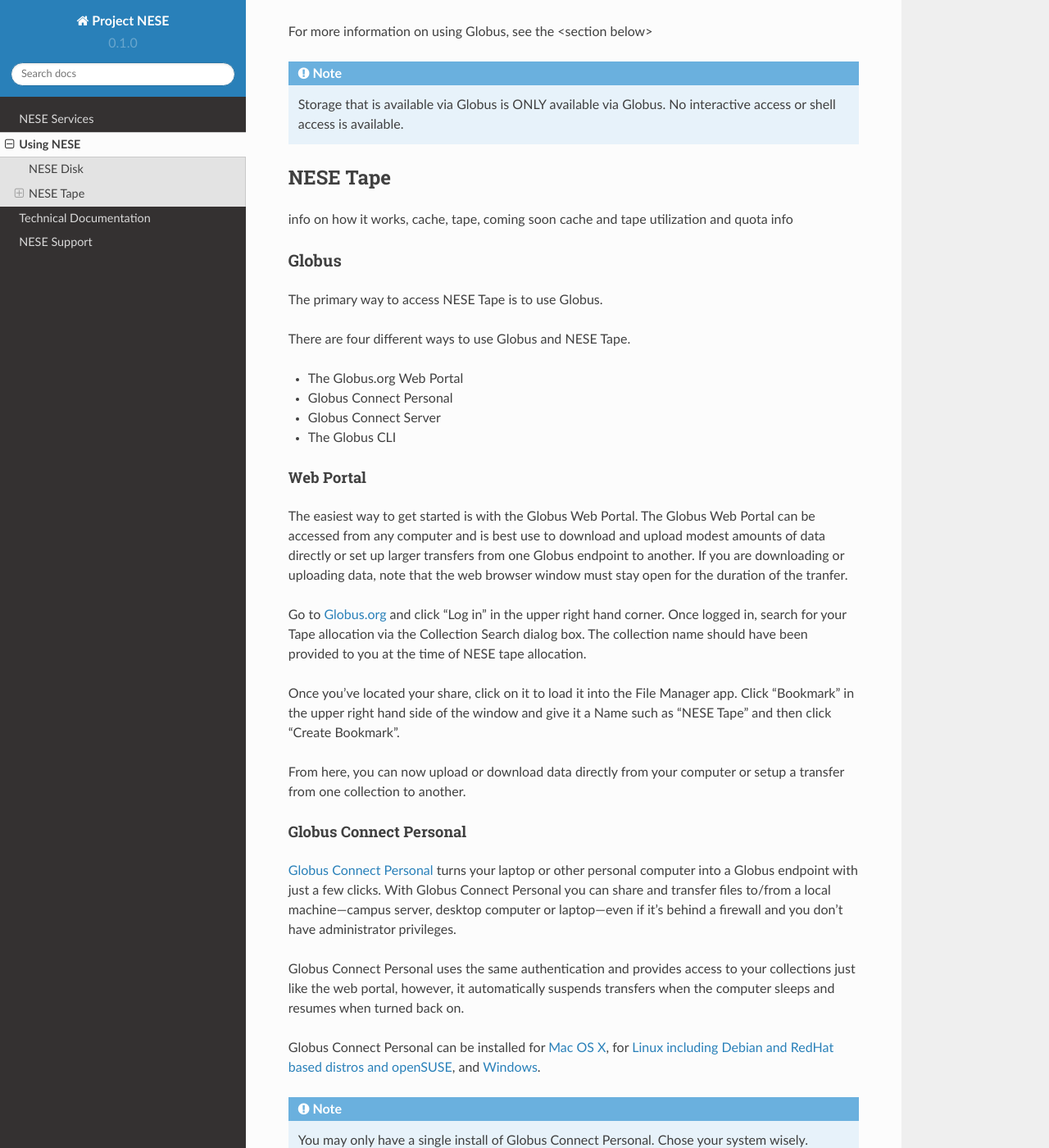
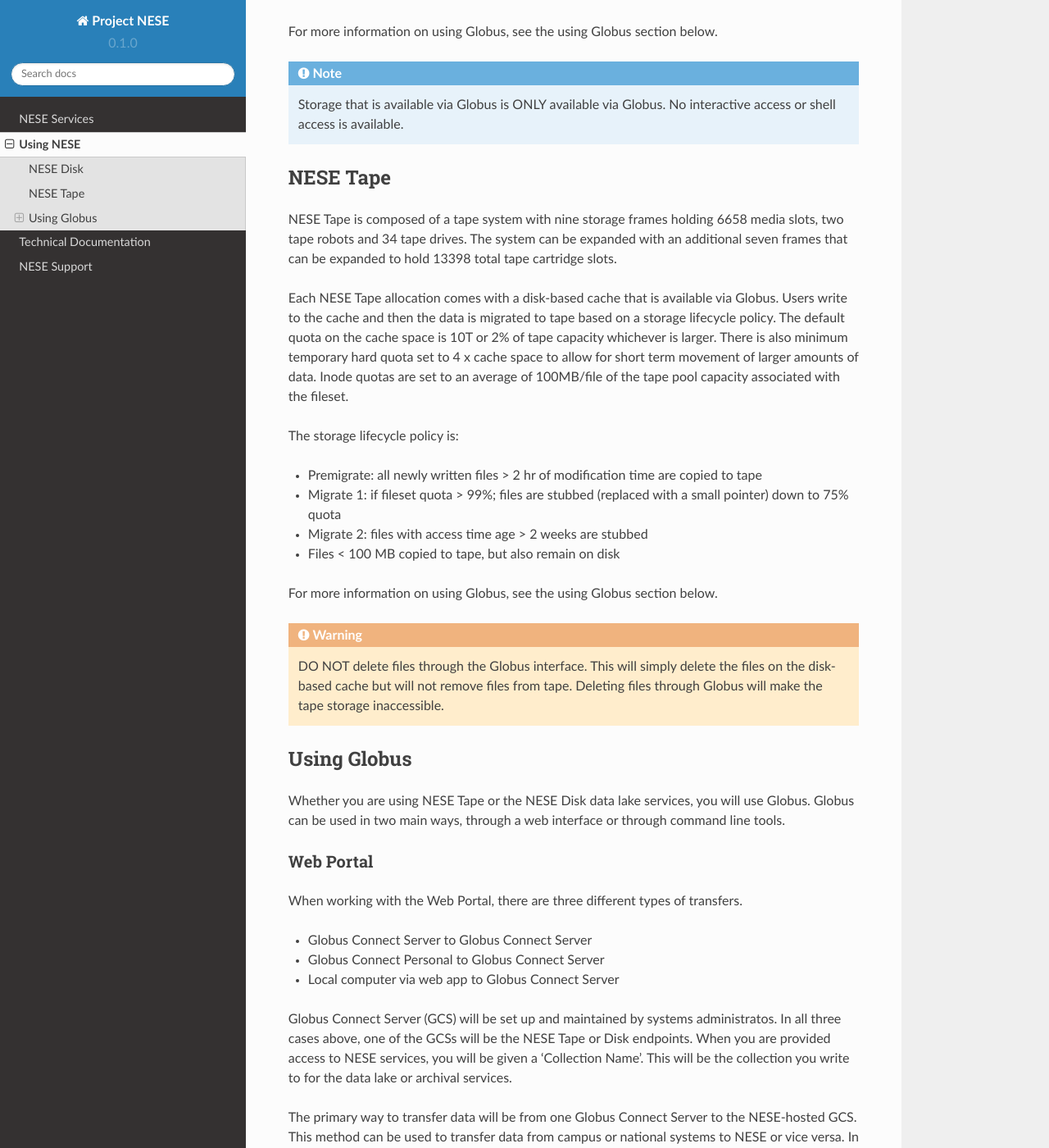
Before and after one commit to mghpcsim/rtd-nese, a Sphinx documentation site: the page built from docs/source/using-nese.rst, in a window 1280 px wide and 1400 px high, scrolled down 1034 px. Shown: the whole window at 82% size. Built offline with Sphinx 7.4.7 and the Read the Docs theme 2.0.0, drawn with Linux system fonts in a browser that asks for light colours; some of the changed text lies outside the part shown.

Commit message:
updating using nese with refactor globus section

```diff
--- a/docs/source/using-nese.rst
+++ b/docs/source/using-nese.rst
@@ -21,7 +21,7 @@
 
 .. note::
 
-	NESE Disk file services are not high-performance, parallel file system. If you need parallel
+	NESE Disk file services are not high-performance, parallel file systems. If you need parallel
 	or high IOPS I/O performance, stage your data to a $SCRATCH filesystem before submitting a job.
 
 For storage that is available via Globus, you will use Globus-enabled apps including the web applications,
@@ -40,8 +40,7 @@
 - place to send data that'll stay warm before going to NESE Tape
 
 
-For more information on using Globus,
-see the <section below>
+For more information on using Globus, see the using Globus section below.
 
 .. note::
 
@@ -54,53 +53,82 @@
 NESE Tape
 ---------
 
-info on how it works, cache, tape, coming soon cache and tape utilization and quota info
+NESE Tape is composed of a tape system with nine storage frames holding 6658 media slots,
+two tape robots and 34 tape drives. The system can be expanded with an additional seven frames
+that can be expanded to hold 13398 total tape cartridge slots.
+
+Each NESE Tape allocation comes with a disk-based cache that is available via Globus.
+Users write to the cache and then the data is migrated to tape based on a storage
+lifecycle policy. The default quota on the cache space is 10T or 2% of tape capacity whichever
+is larger. There is also minimum temporary hard quota set to 4 x cache
+space to allow for short term movement of larger amounts of data. Inode
+quotas are set to an average of 100MB/file of the tape pool capacity
+associated with the fileset.
+
+The storage lifecycle policy is:
+
+* Premigrate: all newly written files > 2 hr of modification time are copied to tape
+* Migrate 1: if fileset quota > 99%; files are stubbed (replaced with a small pointer) down to 75% quota
+* Migrate 2: files with access time age > 2 weeks are stubbed
+* Files < 100 MB copied to tape, but also remain on disk
+
+For more information on using Globus, see the using Globus section below.
 
 
-Globus
-^^^^^^
+.. warning::
 
-The primary way to access NESE Tape is to use Globus.
+        DO NOT delete files through the Globus interface. This will simply delete the files on the disk-based
+        cache but will not remove files from tape. Deleting files through Globus will make the tape storage
+        inaccessible.
 
-There are four different ways to use Globus and NESE Tape.
+Using Globus
+------------
 
-* The Globus.org Web Portal
-* Globus Connect Personal
-* Globus Connect Server
-* The Globus CLI
+Whether you are using NESE Tape or the NESE Disk data lake services, you will use Globus.
+Globus can be used in two main ways, through a web interface or through command line tools.
 
 Web Portal
 """"""""""
 
-The easiest way to get started is with the Globus Web Portal.
-The Globus Web Portal can be accessed from any computer and is best use to download and upload
-modest amounts of data directly or set up larger transfers from one Globus endpoint to another.
-If you are downloading or uploading data, note that the web browser window must stay open
-for the duration of the tranfer.
+When working with the Web Portal, there are three different types of transfers.
 
-Go to `Globus.org <https://www.globus.org>`_ and click "Log in" in the upper right hand corner.
-Once logged in, search for your Tape allocation via the Collection Search dialog box.
-The collection name should have been provided to you at the time of NESE tape allocation.
+* Globus Connect Server to Globus Connect Server
+* Globus Connect Personal to Globus Connect Server
+* Local computer via web app to Globus Connect Server
 
-Once you've located your share, click on it to load it into the File Manager app.
-Click "Bookmark" in the upper right hand side of the window and give it a Name such as "NESE Tape"
-and then click "Create Bookmark".
+Globus Connect Server (GCS) will be set up and maintained by systems administratos.
+In all three cases above, one of the GCSs will be the NESE Tape or Disk endpoints.
+When you are provided access to NESE services, you will be given a 'Collection Name'. This will be
+the collection you write to for the data lake or archival services.
 
-From here, you can now upload or download data directly from your computer or setup a transfer
-from one collection to another.
+The primary way to transfer data will be from one Globus Connect Server to the NESE-hosted GCS.
+This method can be used to transfer data from campus or national systems to NESE or vice versa.
+In addition to your NESE collection name, you will need information on the Globus configration for
+the other target.
 
-Globus Connect Personal
-"""""""""""""""""""""""
+Globus information:
 
-`Globus Connect Personal <https://www.globus.org/globus-connect-personal>`_ turns your laptop
+* `Globus @ Harvard <https://docs.rc.fas.harvard.edu/kb/globus-file-transfer/>`_
+* Globus @ MIT
+* `Globus @ BU <https://www.bu.edu/tech/support/research/system-usage/transferring-files/another-institution/>`_
+* `Globus @ Northeastern <https://rc-docs.northeastern.edu/en/latest/05_using-discovery/06_globus.html>`_
+* `Globus @ UMass <https://docs.unity.rc.umass.edu/transfers/transfers.html>`_
+* `Globus @ URI <https://docs.unity.uri.edu/managing-files/globus.html>`_
+* `Globus @ TACC <https://frontera-portal.tacc.utexas.edu/guides/globus-data-transfer-guide/>`_
+* `Globus @ SDSC <https://www.sdsc.edu/support/resource_docs.html>`_
+* `Globus @ NCSA <https://wiki.ncsa.illinois.edu/display/Globus>`_
+* `Globus @ PSC <https://www.psc.edu/resources/bridges-2/user-guide-2-2/>`_
+
+The second way to transfer files is from Globus Connect Personal to a Globus Connect Server
+hosted endpoint. `Globus Connect Personal <https://www.globus.org/globus-connect-personal>`_ turns your laptop
 or other personal computer into a Globus endpoint with just a few clicks.
 With Globus Connect Personal you can share and transfer files to/from
 a local machine—campus server, desktop computer or laptop—even if it's behind a firewall and
 you don't have administrator privileges.
 
 Globus Connect Personal uses the same authentication and provides access to your collections just
-like the web portal, however, it automatically suspends transfers when the computer sleeps and
-resumes when turned back on.
+like using two Globus Connect Server endpoints, however, it automatically suspends transfers when
+the computer sleeps and resumes when turned back on.
 
 Globus Connect Personal can be installed for `Mac OS X <https://docs.globus.org/how-to/globus-connect-personal-mac/>`_, for `Linux including Debian and RedHat based distros and openSUSE <https://docs.globus.org/how-to/globus-connect-personal-linux/>`_, and `Windows <https://docs.globus.org/how-to/globus-connect-personal-windows/>`_.
 
@@ -113,23 +141,35 @@
 laptop / desktop in Globus and create a bookmark as before. Now, you are able to use the Globus
 Web Portal to transfer files from this new collection (your laptop) to NESE tape and back.
 While you are still using the web app to initiate the transfer, the actual data is not sent using
-the web app. Your new personal endpoint connects to the NESE Tape endpoint and transfers happen
-directly support suspend, resume, and the changing of networks for your laptop.
+the web app. Your new personal endpoint connects to the NESE endpoint and transfers happen
+directly with support for suspend, resume, and the changing of networks for your laptop.
+
+The final way to transfer data is from any other laptop or desktop that is not running
+Globus Connect Personal (GCP) to NESE-hosted Globus endpoints. While you can only have one GCP
+instance, you can still use the web portal to move data to and from NESE. This method
+is best used to download and upload modest amounts of data directly as it does not have many
+of the features of using GCS or GCP and your web browser window must stay open
+for the duration of the tranfer.
 
 
-Globus Connect Server
-"""""""""""""""""""""
+Regardless of the method you are using, go to `Globus.org <https://www.globus.org>`_ and
+click "Log in" in the upper right hand corner.
+Once logged in, search for your NESE allocation via the Collection Search dialog box.
+The collection name should have been provided to you at the time of NESE allocation.
 
-If you require more than one user per server to use Globus or you want to use Globus to transfer
-files from a campus HPC system, `Globus Connect Server <https://www.globus.org/globus-connect-server>`_
-must be used. Globus Connect Server must be set up by a systems administration and is beyond the
-scope of this document. Contact your local research computing support group for details.
+Once you've located your share, click on it to load it into the File Manager app.
+Click "Bookmark" in the upper right hand side of the window and give it a Name such as "NESE Tape"
+and then click "Create Bookmark".
+
+From here, you can now upload or download data directly from your computer or setup a transfer
+from one collection to another.
 
 
-Command Line Interface
-""""""""""""""""""""""
 
-Finally, globus has a command line wrapper to their Python SDK.
+Command Line Tools
+""""""""""""""""""
+
+In addition to the web portal, globus has a command line wrapper to their Python SDK.
 
 * `How to Guide for the Globus CLI at Globus.org <https://docs.globus.org/cli/>`_
 
@@ -171,10 +211,18 @@
 From here, you can follow the `Globus CLI QuickStart Guide <https://docs.globus.org/cli/quickstart/>`_.
 
 
+In addition to the Globus CLI, there is a very powerful package, Archivetar, that is designed to be used with
+large volumes of data, Globus, and hierarchical storage systems (such as the one used by NESE tape).
+
+Archivetar:
+
+* `Introduction <https://github.com/brockpalen/archivetar>`_
+* `Installation <https://github.com/brockpalen/archivetar/blob/master/INSTALL.md>`_
+* `Using Archivetar <https://github.com/brockpalen/archivetar/blob/master/USAGE.md>`_
 
 
 Globus References
-^^^^^^^^^^^^^^^^^^^^^^^^^^^^^
+"""""""""""""""""
 
 * Globus web interface: https://docs.globus.org/how-to/get-started/
 * Create Globus Shared Collection: https://docs.globus.org/how-to/share-files/
```
Also changed, not shown: other parts of docs/source/using-nese.rst (+0 -3 lines).
